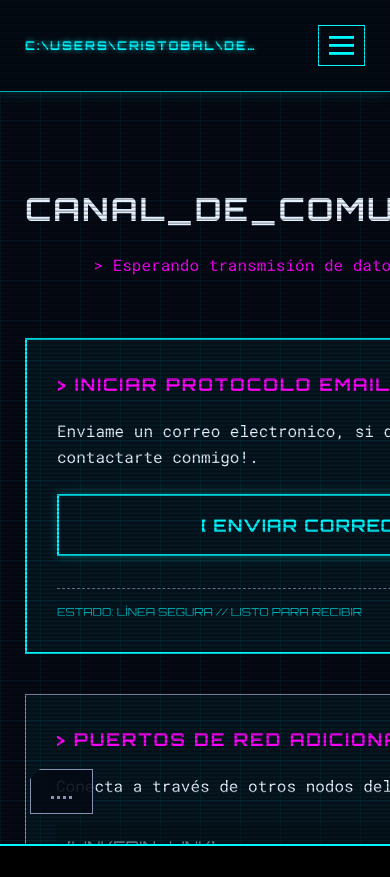
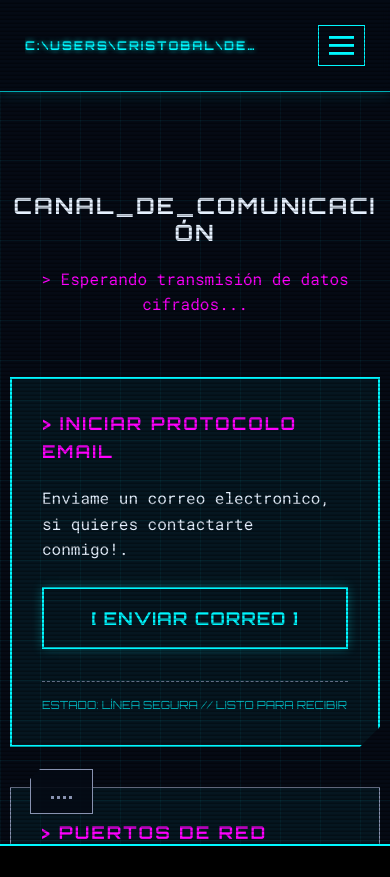
Before and after one commit to CIOI01/Mi_Portafolio, a plain HTML site: page contact.html in a window 390 px wide. Shown: the top 877 px of the page. Drawn offline with Linux system fonts and the light colour scheme.

Commit message:
Update style.css

```diff
--- a/style.css
+++ b/style.css
@@ -573,6 +573,37 @@ footer {
         max-width: 100%;
     }
 
+    .contact-section h1 {
+        font-size: 1.4rem;
+        overflow-wrap: break-word;
+        word-break: break-word;
+        line-height: 1.2;
+        margin-bottom: 20px;
+    }
+
+
+    .contact-section {
+        padding: 0 10px;
+        width: 100%;
+        box-sizing: border-box;
+        overflow-x: hidden;
+    }
+
+
+    .cyber-terminal-box {
+        padding: 20px 15px;
+        width: 100%;
+        box-sizing: border-box;
+    }
+
+
+    .big-btn {
+        font-size: 0.9rem;
+        padding: 15px 5px;
+        width: 100%;
+        white-space: nowrap;
+    }
+
 }
 
 
```
